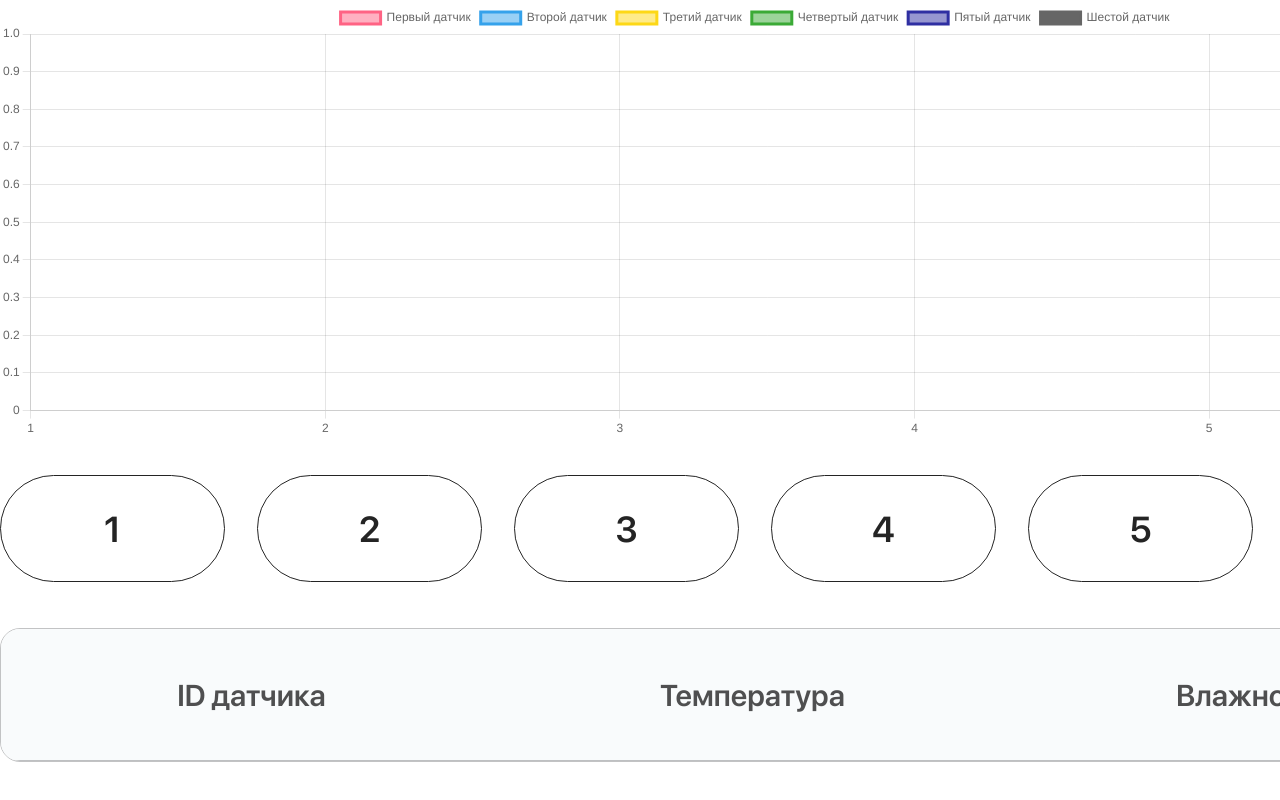
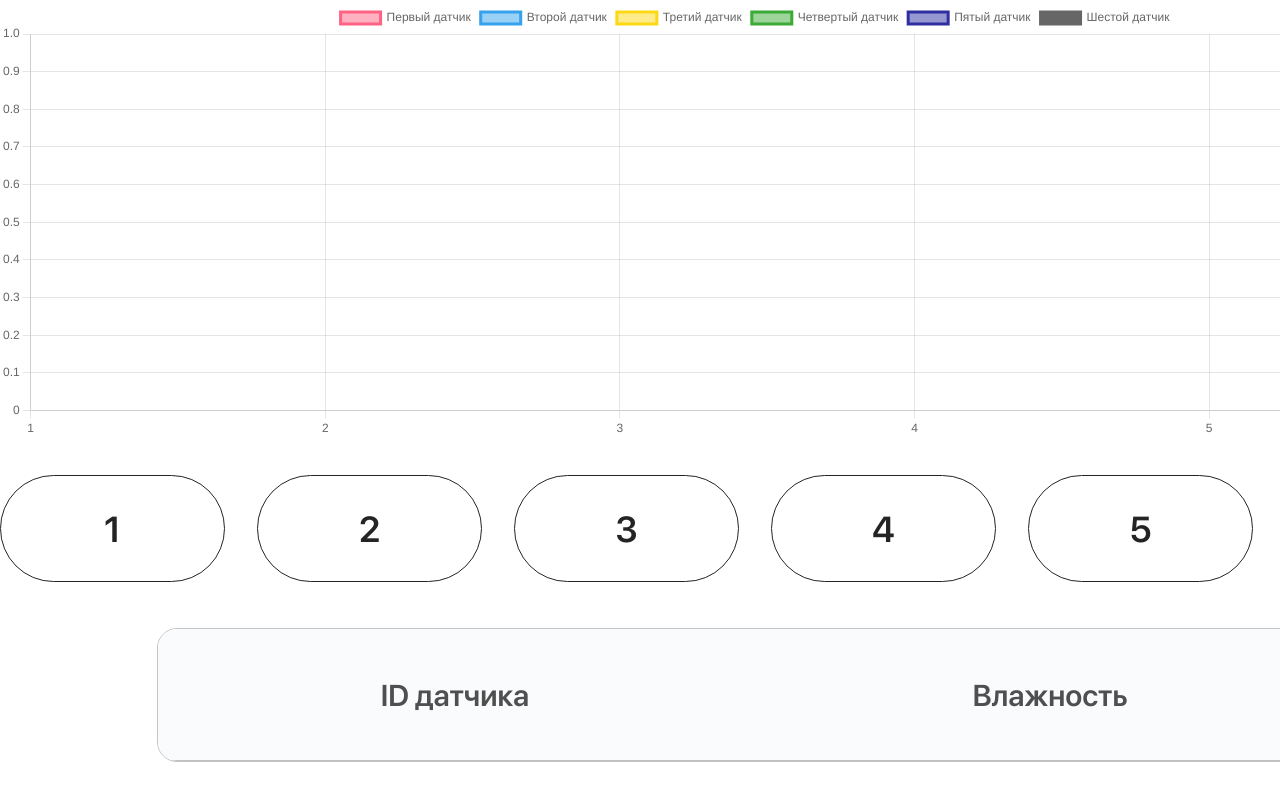
Before and after one commit to NikitaTrik/predprof, a React (Create React App) app: page /soilHumidity in a window 1280 px wide. Shown: the part 288-1088 px from the top of the page. Built offline with nearby package versions, Linux system fonts and the light colour scheme.

Commit message:
added soil humidity page

```diff
--- a/src/App.js
+++ b/src/App.js
@@ -15,6 +15,7 @@ function App() {
   let count = 0;
   setInterval(() => {
     receiveTemperatureData().then((data) => {
+      console.log(data);
       dispatch(
         addAverage({
           temperature: (data.reduce((a, value) => a + value.temperature, 0) / 4).toFixed(2),
@@ -34,6 +35,7 @@ function App() {
       );
 
       receiveSoilHumidityData().then((data) => {
+        console.log(data);
         dispatch(
           addSoilHumidity(
             data.map((item) => {
--- a/src/components/ShortTable/ShortTable.module.scss
+++ b/src/components/ShortTable/ShortTable.module.scss
@@ -0,0 +1,76 @@
+.root {
+  height: fit-content;
+  width: 1197px;
+  border: 1px solid rgba(22, 23, 29, 0.26);
+  border-radius: 20px;
+  margin: 0 auto;
+  margin-top: 46px;
+  margin-bottom: 53px;
+  overflow: hidden;
+}
+
+.header {
+  display: grid;
+  grid-template-columns: repeat(2, 1fr);
+  align-items: center;
+  height: 132px;
+  background: #f9fbfc;
+  border-bottom: 1px solid rgba(22, 23, 29, 0.26);
+  padding-right: 5px;
+  span {
+    font-weight: 600;
+    font-size: 30px;
+    line-height: 36px;
+    text-align: center;
+    color: rgba(36, 36, 36, 0.8);
+  }
+}
+
+.value {
+  font-weight: 400;
+  font-size: 30px;
+  line-height: 36px;
+  text-align: center;
+  width: fit-content;
+  margin: 0 auto;
+}
+
+.row {
+  display: grid;
+  grid-template-columns: repeat(2, 1fr);
+  align-items: center;
+  height: 132px;
+  border-bottom: 1px solid rgba(22, 23, 29, 0.26);
+  &Id {
+    width: 206px;
+    height: 70px;
+    margin: 0 auto;
+    background: #f1f5fe;
+    border-radius: 45px;
+    font-weight: 400;
+    font-size: 30px;
+    line-height: 70px;
+    text-align: center;
+    color: #4791ff;
+  }
+  &:last-child {
+    border: none;
+  }
+}
+
+.content {
+  max-height: 565px;
+  overflow: auto;
+}
+
+.content::-webkit-scrollbar {
+  width: 10px; /* ширина scrollbar */
+}
+.content::-webkit-scrollbar-track {
+  background: #f9fbfc; /* цвет дорожки */
+}
+.content::-webkit-scrollbar-thumb {
+  background-color: #242424; /* цвет плашки */
+  border-radius: 20px; /* закругления плашки */
+  border: 1px solid rgba(22, 23, 29, 0.26); /* padding вокруг плашки */
+}
--- a/src/components/ShortTable/index.jsx
+++ b/src/components/ShortTable/index.jsx
@@ -3,7 +3,6 @@ import React from 'react';
 import styles from './ShortTable.module.scss';
 
 function ShortTable({ selectedCategory, columns, data }) {
-  console.log(data);
   return (
     <div className={styles.root}>
       <div className={styles.header}>
--- a/src/hooks/useChartData.js
+++ b/src/hooks/useChartData.js
@@ -109,7 +109,6 @@ export default function useChartData(dataset, defaltQuantity, type = 'normal') {
         datasets:
           dataset.length > 0
             ? [...new Set(dataset.map((item) => item.id))].map((id) => {
-                console.log(colors[5]);
                 return {
                   label: orderNames[id - 1],
                   data: dataset
--- a/src/hooks/useOutsideClick.js
+++ b/src/hooks/useOutsideClick.js
@@ -8,7 +8,6 @@ export function useOutsideClick(ref, btnRef, callback) {
         !ref.current.contains(event.target) &&
         !btnRef.current.contains(event.target)
       ) {
-        console.log(1);
         callback();
       }
     }
--- a/src/pages/SoilHumidity.jsx
+++ b/src/pages/SoilHumidity.jsx
@@ -3,6 +3,7 @@ import { Line } from 'react-chartjs-2';
 import { useSelector } from 'react-redux';
 import CategoryButton from '../components/CategoryButton';
 import MainTitle from '../components/MainTitle';
+import ShortTable from '../components/ShortTable';
 import Table from '../components/Table';
 import useChartData from '../hooks/useChartData';
 
@@ -11,7 +12,6 @@ function SoilHumidity() {
   let count = 0;
   const categories = ['1', '2', '3', '4', '5', '6'];
   const humidityDataset = useSelector((state) => state.sensorsData.soilHumidity).map((item) => {
-    console.log(item);
     return {
       id: item.id,
       order: item.order,
@@ -43,10 +43,10 @@ function SoilHumidity() {
           );
         })}
       </div>
-      <Table
+      <ShortTable
         selectedCategory={selectedCategory}
-        columns={['ID датчика', 'Температура', 'Влажность']}
-        data={useSelector((state) => state.sensorsData.temperature).map((item) => {
+        columns={['ID датчика', 'Влажность']}
+        data={useSelector((state) => state.sensorsData.soilHumidity).map((item) => {
           count += 3;
           return { ...item, count: [count, count + 1, count + 2] };
         })}
```
